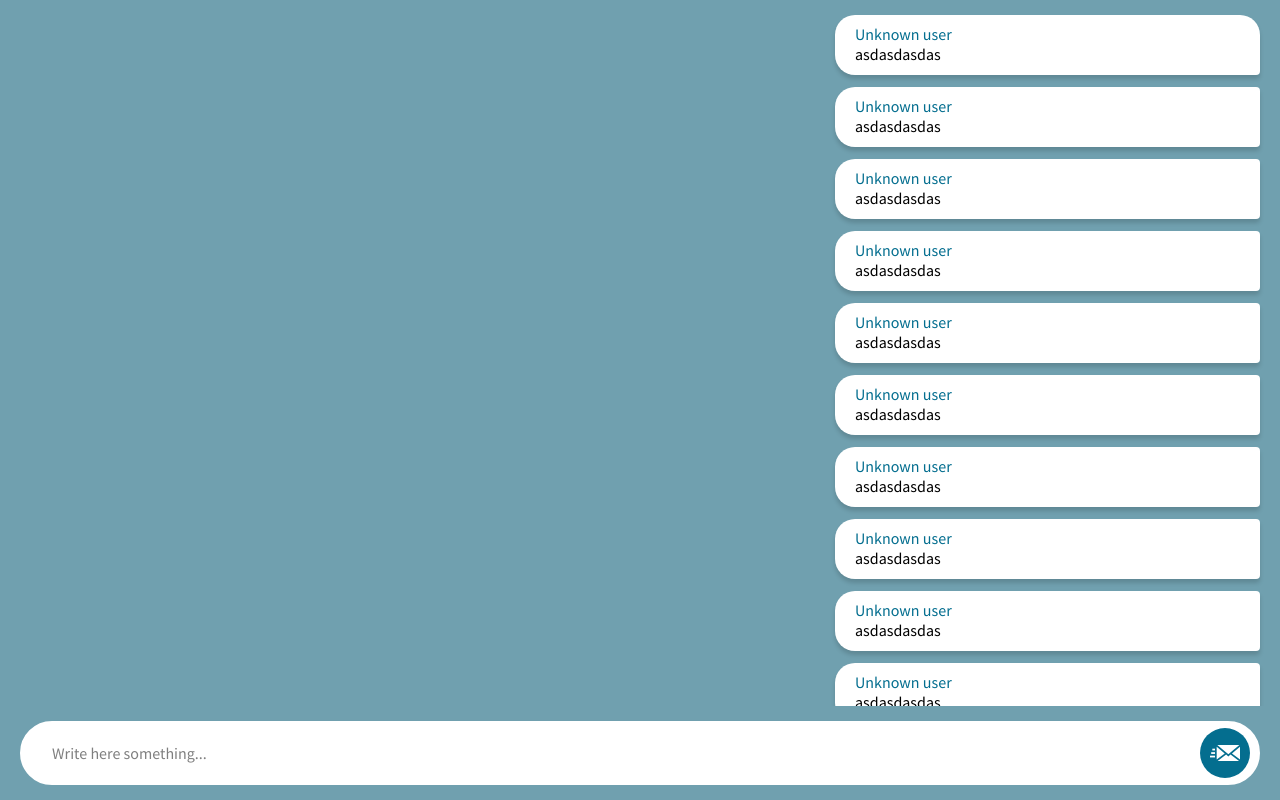
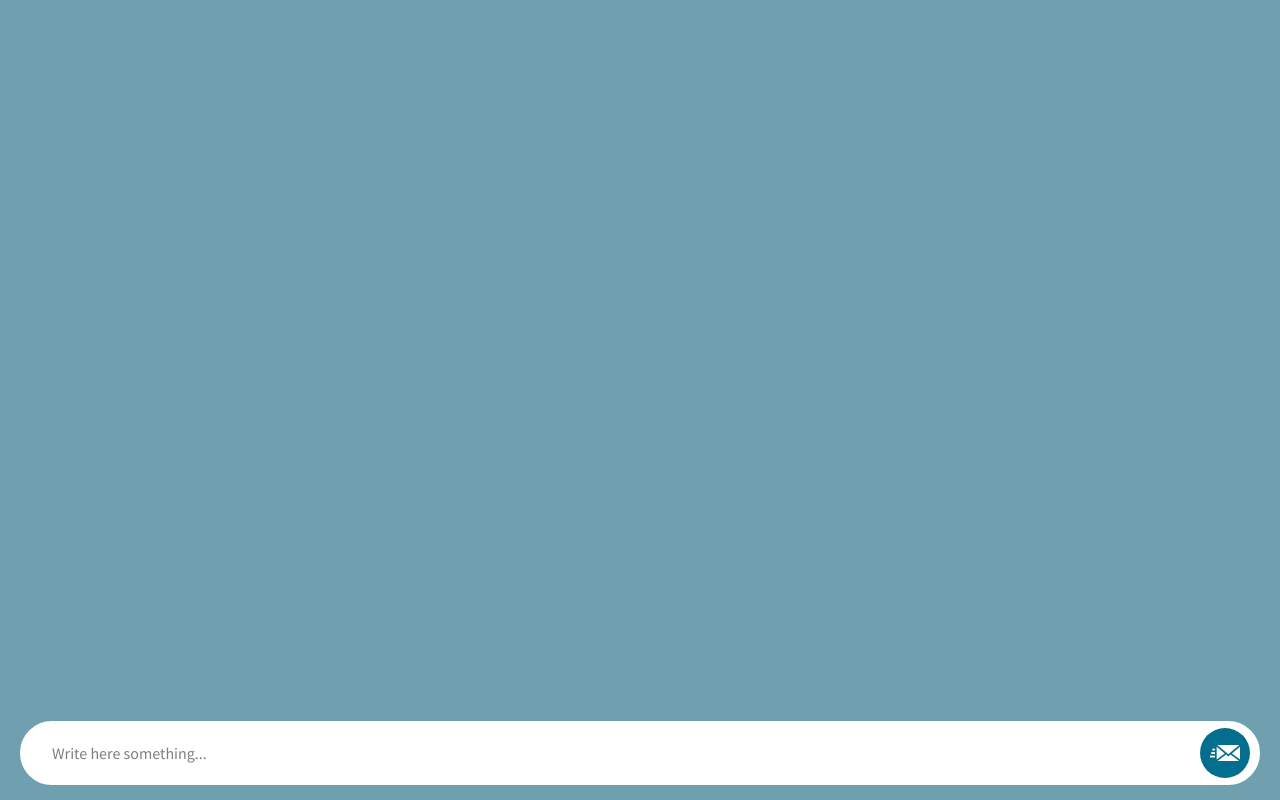
Before and after one commit to la-scala-projects/js-messenger, a website: page source/index.html in a window 1280 px wide. Drawn offline with nearby package versions, Linux system fonts and the light colour scheme; files that its build step writes are made by us from their sources.

Commit message:
Deleted test html

```diff
--- a/source/index.html
+++ b/source/index.html
@@ -10,78 +10,7 @@
     <section class="chat">
       <h1 class="visually-hidden">Chat</h1>
 
-      <div class="chat-content">
-        <div class="chat-message" tabindex="0">
-          <span class="chat-message__name">Unknown user</span>
-          <p class="chat-message__text">asdasdasdas</p>
-          <button class="chat-message__button" type="button">Delete</button>
-        </div>
-        <div class="chat-message" tabindex="0">
-          <span class="chat-message__name">Unknown user</span>
-          <p class="chat-message__text">asdasdasdas</p>
-          <button class="chat-message__button" type="button">Delete</button>
-        </div>
-        <div class="chat-message" tabindex="0">
-          <span class="chat-message__name">Unknown user</span>
-          <p class="chat-message__text">asdasdasdas</p>
-          <button class="chat-message__button" type="button">Delete</button>
-        </div>
-        <div class="chat-message" tabindex="0">
-          <span class="chat-message__name">Unknown user</span>
-          <p class="chat-message__text">asdasdasdas</p>
-          <button class="chat-message__button" type="button">Delete</button>
-        </div>
-        <div class="chat-message" tabindex="0">
-          <span class="chat-message__name">Unknown user</span>
-          <p class="chat-message__text">asdasdasdas</p>
-          <button class="chat-message__button" type="button">Delete</button>
-        </div>
-        <div class="chat-message" tabindex="0">
-          <span class="chat-message__name">Unknown user</span>
-          <p class="chat-message__text">asdasdasdas</p>
-          <button class="chat-message__button" type="button">Delete</button>
-        </div>
-        <div class="chat-message" tabindex="0">
-          <span class="chat-message__name">Unknown user</span>
-          <p class="chat-message__text">asdasdasdas</p>
-          <button class="chat-message__button" type="button">Delete</button>
-        </div>
-        <div class="chat-message" tabindex="0">
-          <span class="chat-message__name">Unknown user</span>
-          <p class="chat-message__text">asdasdasdas</p>
-          <button class="chat-message__button" type="button">Delete</button>
-        </div>
-        <div class="chat-message" tabindex="0">
-          <span class="chat-message__name">Unknown user</span>
-          <p class="chat-message__text">asdasdasdas</p>
-          <button class="chat-message__button" type="button">Delete</button>
-        </div>
-        <div class="chat-message" tabindex="0">
-          <span class="chat-message__name">Unknown user</span>
-          <p class="chat-message__text">asdasdasdas</p>
-          <button class="chat-message__button" type="button">Delete</button>
-        </div>
-        <div class="chat-message" tabindex="0">
-          <span class="chat-message__name">Unknown user</span>
-          <p class="chat-message__text">asdasdasdas</p>
-          <button class="chat-message__button" type="button">Delete</button>
-        </div>
-        <div class="chat-message" tabindex="0">
-          <span class="chat-message__name">Unknown user</span>
-          <p class="chat-message__text">asdasdasdas</p>
-          <button class="chat-message__button" type="button">Delete</button>
-        </div>
-        <div class="chat-message" tabindex="0">
-          <span class="chat-message__name">Unknown user</span>
-          <p class="chat-message__text">asdasdasdas</p>
-          <button class="chat-message__button" type="button">Delete</button>
-        </div>
-        <div class="chat-message" tabindex="0">
-          <span class="chat-message__name">Unknown user</span>
-          <p class="chat-message__text">asdasdasdas</p>
-          <button class="chat-message__button" type="button">Delete</button>
-        </div>
-      </div>
+      <div class="chat-content"></div>
 
       <form class="chat-form" action="" method="post">
         <div class="chat-form__input-wrapper">
```
